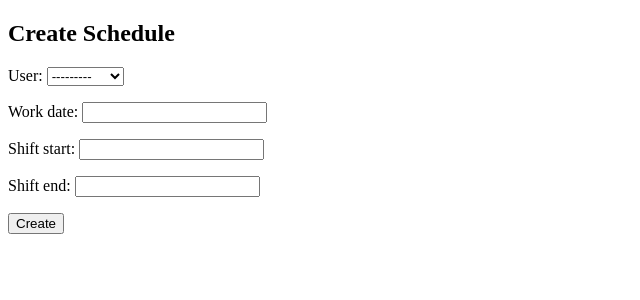
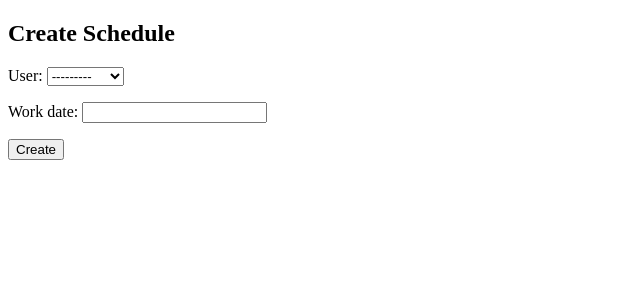
Before and after one commit to SidorowiczPaulina/graphic_test, a Django app: page /schedule/ in a window 1280 px wide. Shown: the part 52-352 px from the top of the page, without its empty margins (0-640 px from the left). Run offline with Django 3.2, Linux system fonts and the light colour scheme; a user stored in the database is signed in; data comes from the database, SQL or seed files in the repository; both versions use the stored data as it was after the commit.

Commit message:
Actual version

```diff
--- a/Shift_Planer/viewer/forms.py
+++ b/Shift_Planer/viewer/forms.py
@@ -1,8 +1,7 @@
 from django import forms
 from django.contrib.auth.forms import UserCreationForm, AuthenticationForm
 from django.contrib.auth.models import User
-from .models import Schedule, UserAvailability
-
+from .models import Schedule, UserAvailability, Shift
 
 
 class RegistrationForm(UserCreationForm):
@@ -20,7 +19,7 @@
 class ScheduleForm(forms.ModelForm):
     class Meta:
         model = Schedule
-        fields = ['user', 'work_date', 'shift_start', 'shift_end']
+        fields = ['user', 'work_date']
 
     def __init__(self, *args, **kwargs):
         user = kwargs.pop('user', None)
@@ -28,10 +27,6 @@
 
         if user and not user.is_staff:
             self.fields['work_date'].widget.attrs['readonly'] = True
-            self.fields['shift_start'].widget.attrs['readonly'] = True
-            self.fields['shift_end'].widget.attrs['readonly'] = True
-
-
 
 
 class UserAvailabilityForm(forms.ModelForm):
--- a/Shift_Planer/viewer/models.py
+++ b/Shift_Planer/viewer/models.py
@@ -49,8 +49,7 @@
     user = models.ForeignKey(User, on_delete=models.CASCADE)
     shift_id = models.ForeignKey(Shift, on_delete=models.CASCADE)
     work_date = models.DateField()
-    shift_start = models.DateTimeField()
-    shift_end = models.DateTimeField()
+
 
     def __init__(self, *args, **kwargs):
         super().__init__(args, kwargs)
--- a/Shift_Planer/viewer/urls.py
+++ b/Shift_Planer/viewer/urls.py
@@ -7,7 +7,7 @@
     path('register/', views.register, name='register'),
     path('login/', views.user_login, name='login'),
     path('logout', views.user_logout, name='logout'),
-    path('schedule/', views.create_schedule, name='create_schedule'),
+    path('schedule/', views.create_schedule, name='create_schedule', ),
     path('enter_availability/', views.enter_availability, name='enter_availability'),
     path('home/', views.home, name='home'),
 ]
--- a/Shift_Planer/viewer/views.py
+++ b/Shift_Planer/viewer/views.py
@@ -68,7 +68,6 @@
             return redirect('availability_list')
     else:
         form = UserAvailabilityForm()
-
     return render(request, 'schedule/enter_availability.html', {'form': form})
 
 
```
Also changed, not shown: Shift_Planer/db.sqlite3, Shift_Planer/viewer/templates/schedule/enter_availability.html (line endings or trailing spaces).
